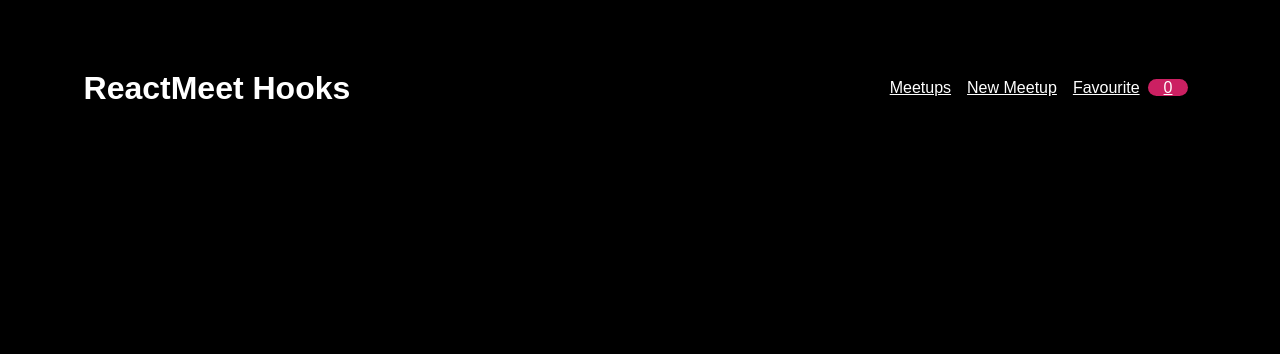
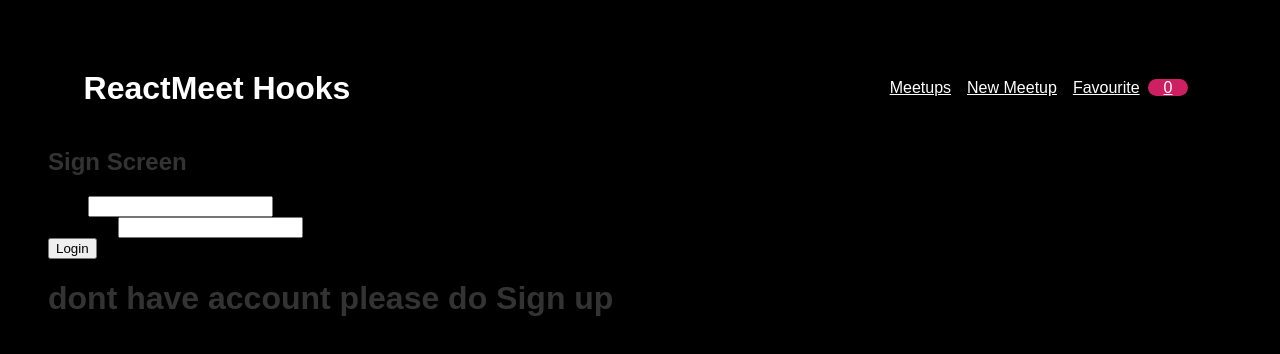
Before and after one commit to Priyanshi-lanet/react-js, a React (Create React App) app: page /sign-up in a window 1280 px wide. Shown: the top 354 px of the page. Built offline with nearby package versions, Linux system fonts and the light colour scheme.

Commit message:
create login and SignUP form with firebase Auth

```diff
--- a/package.json
+++ b/package.json
@@ -6,12 +6,14 @@
     "@testing-library/jest-dom": "^5.17.0",
     "@testing-library/react": "^13.4.0",
     "@testing-library/user-event": "^13.5.0",
+    "firebase": "^10.7.2",
     "formik": "^2.4.5",
     "react": "^18.2.0",
     "react-dom": "^18.2.0",
     "react-router-dom": "^6.21.3",
     "react-scripts": "5.0.1",
-    "web-vitals": "^2.1.4"
+    "web-vitals": "^2.1.4",
+    "yup": "^1.3.3"
   },
   "scripts": {
     "start": "react-scripts start",
--- a/src/App.js
+++ b/src/App.js
@@ -3,6 +3,8 @@ import AllMeetups from "./Pages/AllMeetups";
 import NewMeetup from "./Pages/NewMeetup";
 import Favourites from "./Pages/Favourites";
 import MainNavigatation from "./components/layout/MainNavigatation";
+import Login from "./components/Login/Login";
+import SIgnUp from "./components/Login/SignUp";
 
 function App() {
   return (
@@ -10,9 +12,11 @@ function App() {
       <BrowserRouter>
         <MainNavigatation />
         <Routes>
-          <Route path="/" exact element={<AllMeetups />} />
+          <Route path="/" exact element={<Login />} />
+          <Route path="/all-meetup" element={<AllMeetups />} />
           <Route path="/new-meetup" element={<NewMeetup />} />
           <Route path="/favourite" element={<Favourites />} />
+          <Route path="/sign-up" element={<SIgnUp />} />
         </Routes>
       </BrowserRouter>
     </div>
--- /dev/null
+++ b/src/components/Login/Login.js
@@ -0,0 +1,72 @@
+import React from "react";
+import { Formik, Form, Field, ErrorMessage } from "formik";
+import * as Yup from "yup";
+import { auth } from "../../firebase";
+import { signInWithEmailAndPassword } from "firebase/auth";
+import { useNavigate } from "react-router-dom";
+const Login = () => {
+  const history = useNavigate();
+  // Define validation schema
+  const navigateToSignUP = () => {
+    history("/sign-up", {
+      replace: true,
+    });
+  };
+  const validationSchema = Yup.object().shape({
+    email: Yup.string().email("Invalid email").required("Email is required"),
+    password: Yup.string().required("Password is required"),
+  });
+
+  // Define initial values
+  const initialValues = {
+    email: "",
+    password: "",
+  };
+  // Handle form submission
+  const handleSubmit = (values, { setSubmitting }) => {
+    // You can perform your login logic here
+
+    signInWithEmailAndPassword(auth, values.email, values.password)
+      .then((useCredential) => {
+        history("/all-meetup");
+        console.log("userCre", useCredential);
+      })
+      .catch((error) => {
+        console.log("error", error);
+      });
+  };
+
+  return (
+    <div>
+      <h2>Login Screen</h2>
+      <Formik
+        initialValues={initialValues}
+        validationSchema={validationSchema}
+        onSubmit={handleSubmit}
+      >
+        {({ isSubmitting }) => (
+          <Form>
+            <div>
+              <label htmlFor="email">Email</label>
+              <Field type="email" id="email" name="email" />
+              <ErrorMessage name="email" component="div" />
+            </div>
+            <div>
+              <label htmlFor="password">Password</label>
+              <Field type="password" id="password" name="password" />
+              <ErrorMessage name="password" component="div" />
+            </div>
+            <button type="submit" disabled={isSubmitting}>
+              {isSubmitting ? "Logging in..." : "Login"}
+            </button>
+          </Form>
+        )}
+      </Formik>
+      <div onClick={navigateToSignUP()}>
+        <h1>dont have account please do Sign up</h1>
+      </div>
+    </div>
+  );
+};
+
+export default Login;
--- /dev/null
+++ b/src/components/Login/SignUp.js
@@ -0,0 +1,72 @@
+import React from "react";
+import { Formik, Form, Field, ErrorMessage } from "formik";
+import * as Yup from "yup";
+import { createUserWithEmailAndPassword } from "firebase/auth";
+import { useNavigate } from "react-router-dom";
+import { auth } from "../../firebase";
+
+function SIgnUp() {
+  const history = useNavigate();
+  // Define validation schema
+  const navigateToSignUP = () => {
+    history("/sign-up");
+  };
+  const validationSchema = Yup.object().shape({
+    email: Yup.string().email("Invalid email").required("Email is required"),
+    password: Yup.string().required("Password is required"),
+  });
+
+  // Define initial values
+  const initialValues = {
+    email: "",
+    password: "",
+  };
+  // Handle form submission
+  const handleSubmit = (values, { setSubmitting }) => {
+    console.log("values", values);
+    // You can perform your login logic here
+
+    createUserWithEmailAndPassword(auth, values.email, values.password)
+      .then((userCredential) => {
+        // const user = userCredential.user;
+        history("/");
+        // console.log("userCre", userCredential);
+      })
+      .catch((e) => {
+        console.log("error", e.code, e.message);
+      });
+  };
+
+  return (
+    <div>
+      <h2>Sign Screen</h2>
+      <Formik
+        initialValues={initialValues}
+        validationSchema={validationSchema}
+        onSubmit={handleSubmit}
+      >
+        {({ isSubmitting }) => (
+          <Form>
+            <div>
+              <label htmlFor="email">Email</label>
+              <Field type="email" id="email" name="email" />
+              <ErrorMessage name="email" component="div" />
+            </div>
+            <div>
+              <label htmlFor="password">Password</label>
+              <Field type="password" id="password" name="password" />
+              <ErrorMessage name="password" component="div" />
+            </div>
+            <button type="submit" disabled={isSubmitting}>
+              {isSubmitting ? "Logging in..." : "Login"}
+            </button>
+          </Form>
+        )}
+      </Formik>
+      <div onClick={navigateToSignUP()}>
+        <h1>dont have account please do Sign up</h1>
+      </div>
+    </div>
+  );
+}
+export default SIgnUp;
--- a/src/components/layout/MainNavigatation.js
+++ b/src/components/layout/MainNavigatation.js
@@ -10,7 +10,7 @@ function MainNavigatation() {
       <div className="logo">ReactMeet Hooks</div>
       <nav>
         <ul>
-          <Link className="header2" to="/">
+          <Link className="header2" to="/all-meetup">
             Meetups
           </Link>
 
--- /dev/null
+++ b/src/firebase.js
@@ -0,0 +1,16 @@
+import { initializeApp } from "firebase/app";
+import { getAuth } from "firebase/auth";
+const firebaseConfig = {
+  apiKey: "AIzaSyArs41EoPs4NYy_b3X462AbWnh_DOv0xnA",
+  authDomain: "fir-project-f7ce8.firebaseapp.com",
+  databaseURL: "https://fir-project-f7ce8-default-rtdb.firebaseio.com",
+  projectId: "fir-project-f7ce8",
+  storageBucket: "fir-project-f7ce8.appspot.com",
+  messagingSenderId: "487269630778",
+  appId: "1:487269630778:web:d88b598c1f612575fc0603",
+  measurementId: "G-79QW440M8W",
+};
+
+const app = initializeApp(firebaseConfig);
+const auth = getAuth(app);
+export { auth, app };
```
Also changed, not shown: 1 other file (tests, documents, lock files or other folders).
